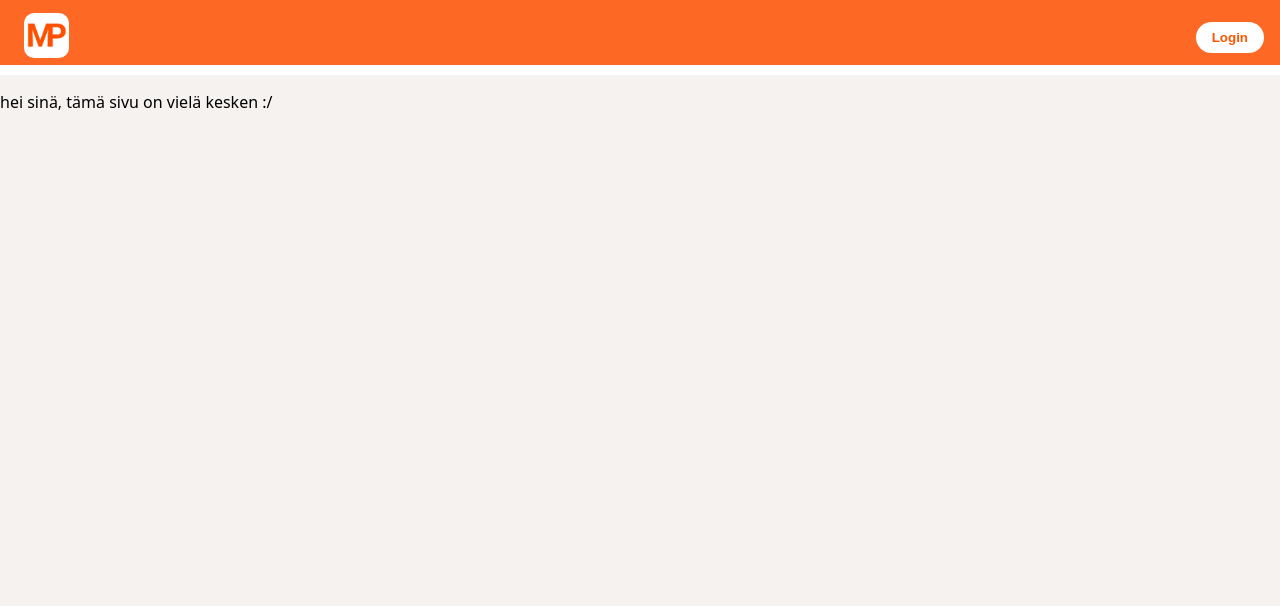
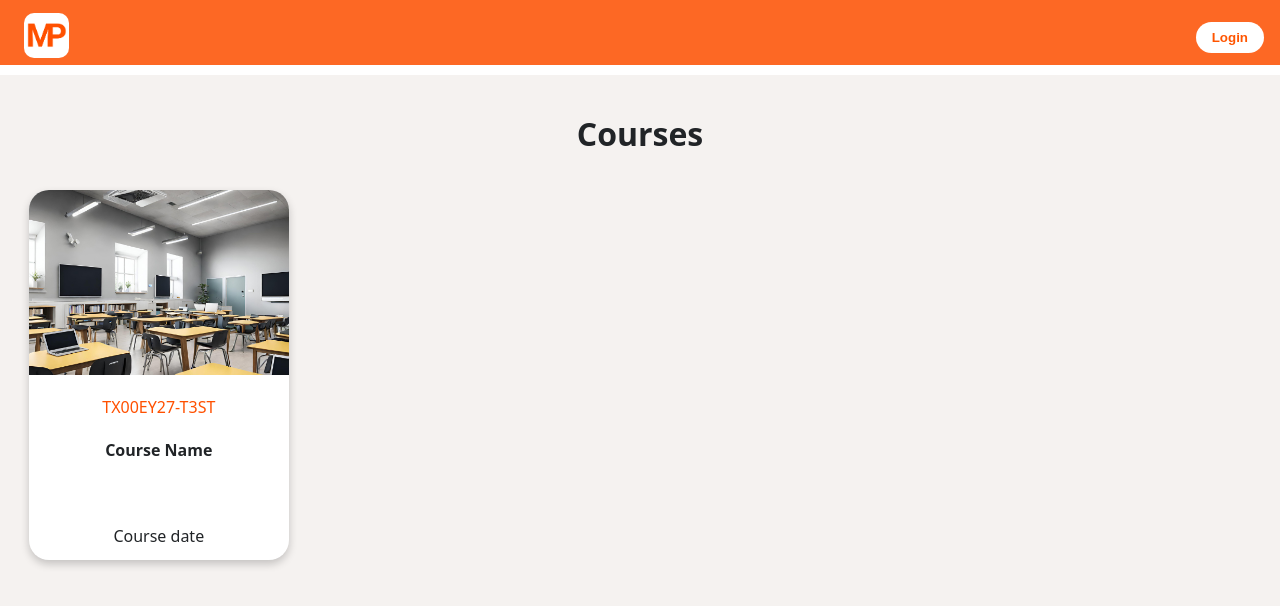
Before and after one commit to Group-6-Software-Development/Project_Poll, a React (Create React App) app in the folder frontend/: page /profile in a window 1280 px wide. Shown: the top 606 px of the page. Built offline with nearby package versions, Linux system fonts and the light colour scheme.

Commit message:
userpage and course cards

```diff
--- a/frontend/src/App.js
+++ b/frontend/src/App.js
@@ -1,12 +1,13 @@
 import "./styles/app.css";
 import Navbar from "./components/Navbar";
+import UserPage from "./pages/UserPage"
 
 function App() {
   return (
     <div className="App">
       <Navbar isLoggedIn={false} />
       <header className="App-header">
-        <p>hei sinä, tämä sivu on vielä kesken :/</p>
+        <UserPage/>
       </header>
     </div>
   );
--- /dev/null
+++ b/frontend/src/components/CourseCard.jsx
@@ -0,0 +1,23 @@
+import classPhoto from "../images/classroomPhoto.png";
+import "./styles/CourseCard.css";
+
+const CourseCard = () => {
+  return (
+    <div className="course-card">
+      <img src={classPhoto} alt="classroom"></img>
+      <div className="course-info">
+        <div className="course-id">
+          <p>TX00EY27-T3ST</p>
+        </div>
+        <div className="course-name">
+          <h4>Course Name</h4>
+        </div>
+        <div className="course-date">
+          <p>Course date</p>
+        </div>
+      </div>
+    </div>
+  );
+};
+// TODO: there still need changes to make loading of unique data
+export default CourseCard;
--- /dev/null
+++ b/frontend/src/components/styles/CourseCard.css
@@ -0,0 +1,27 @@
+.course-card {
+  text-align: center;
+  border-radius: 20px;
+  width: 260px;
+  height: 370px;
+  background-color: var(--clean-bg-color);
+  margin: 0.8em;
+  box-shadow: 0 4px 8px 0 rgba(0, 0, 0, 0.2);
+}
+
+img {
+  border-top-left-radius: 20px;
+  border-top-right-radius: 20px;
+  width: 100%;
+  height: 50%;
+  object-fit: cover;
+}
+
+.course-id {
+  color: var(--secondary-text-color);
+  font-weight: 500;
+}
+
+.course-name {
+  color: var(--main-text-color);
+  margin-bottom: 4em;
+}
--- a/frontend/src/pages/UserPage.js
+++ b/frontend/src/pages/UserPage.js
@@ -1,5 +1,13 @@
+import CourseCard from "../components/CourseCard";
 
 function UserPage() {
-  return <div className="user-page-container">UserPage</div>;
+  return (
+    <div className="user-page-container">
+      <h1>Courses</h1>
+      <div className="card-container">
+        <CourseCard />
+      </div>
+    </div>
+  );
 }
 export default UserPage;
--- a/frontend/src/styles/app.css
+++ b/frontend/src/styles/app.css
@@ -8,11 +8,30 @@ variables
 :root {
   --main-bg-color: #f5f2f0;
   --main-btn-bg-color: #ff5000;
+  --main-text-color: #212427;
+  --secondary-text-color: #ff5000;
+  --clean-bg-color: #fff;
+  --secondary-bg-color: #F6E2D8;
 }
 
 html {
-  background-color: var(--main-bg-color
-  );
+  background-color: var(--main-bg-color);
   font-family: system-ui, -apple-system, BlinkMacSystemFont, "Segoe UI", Roboto,
     Oxygen, Ubuntu, Cantarell, "Open Sans", "Helvetica Neue", sans-serif;
 }
+
+/*
+=========
+userPage
+=========
+*/
+.user-page-container {
+  text-align: center;
+  color: var(--main-text-color);
+  padding: 1em;
+}
+
+.card-container {
+  display: flex;
+  flex-wrap: wrap;
+}
```
Also changed, not shown: frontend/src/images/classroomPhoto.png (added).
